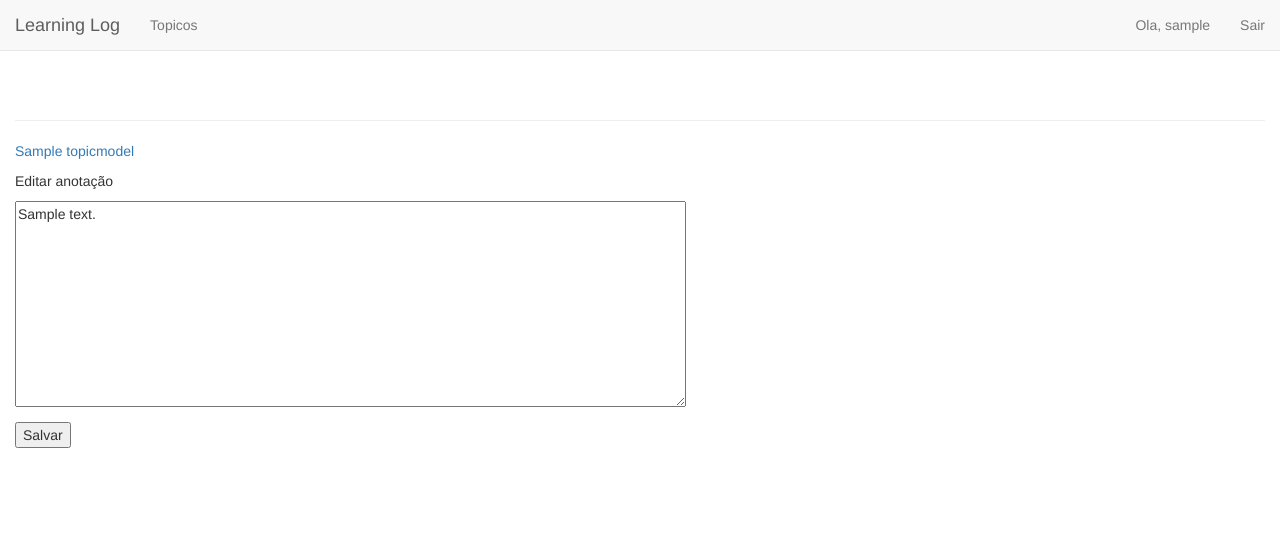
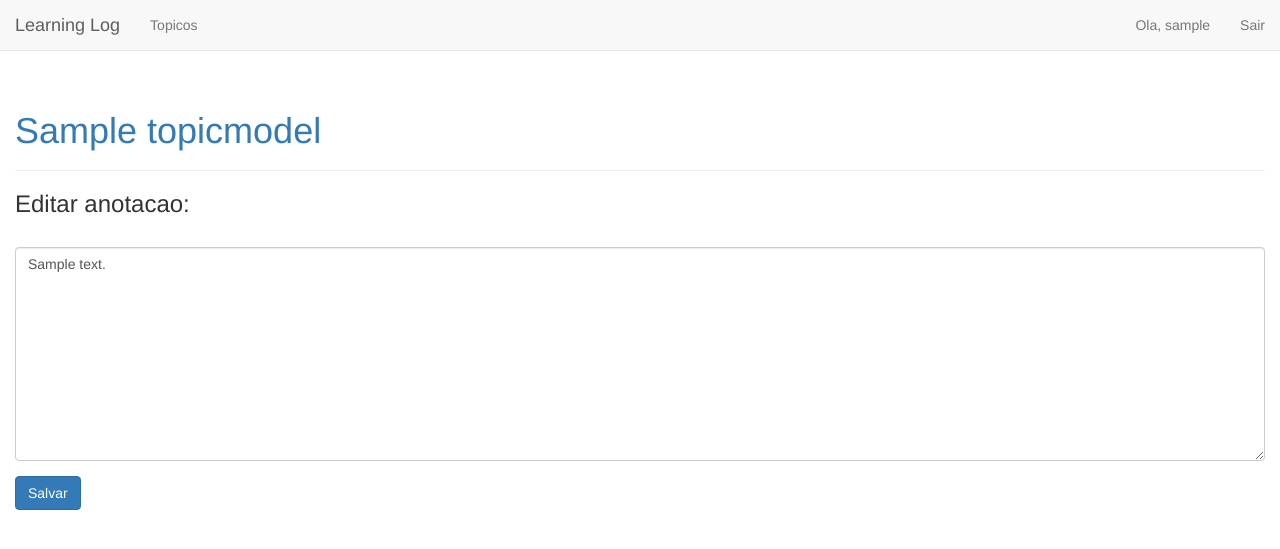
Before and after one commit to Moises-Jorge/Learning_Log, a Django app: page /edit_annotation/1 in a window 1280 px wide. Shown: the top 549 px of the page. Run offline with Django 5.2, Linux system fonts and the light colour scheme; a user stored in the database is signed in; tables that the repository leaves empty hold one stand-in row (values such as "Sample post"); some libraries are stand-ins or nearby versions.

Commit message:
style: styled edit_annotation page

```diff
--- a/templates/l_logs/edit_annotation.html
+++ b/templates/l_logs/edit_annotation.html
@@ -1,13 +1,21 @@
 {% extends 'l_logs/base.html' %}
+{% load bootstrap3 %}
+
+{% block header %}
+	<h1>
+		<a href="{% url 'topic' topic.id %}">{{ topic }}</a>
+	</h1>
+{% endblock header %}
 
 {% block content %}
-	<p>
-		<a href="{% url 'topic' topic.id %}">{{ topic }}</a>
-	</p>
-	<p>Editar anotação</p>
-	<form action="{% url 'edit_annotation' annotation.id %}" method="post">
+	<h3>Editar anotacao:</h3>
+
+	<form action="{% url 'edit_entry' entry.id %}" method="post" class="form">
 		{% csrf_token %}
-		{{ form.as_p }}
-		<button name="submit">Salvar</button>
+		{% bootstrap_form form %}
+
+		{% buttons %}
+			<button name="submit" class="btn btn-primary">Salvar</button>
+		{% endbuttons %}
 	</form>
 {% endblock content %}
```
